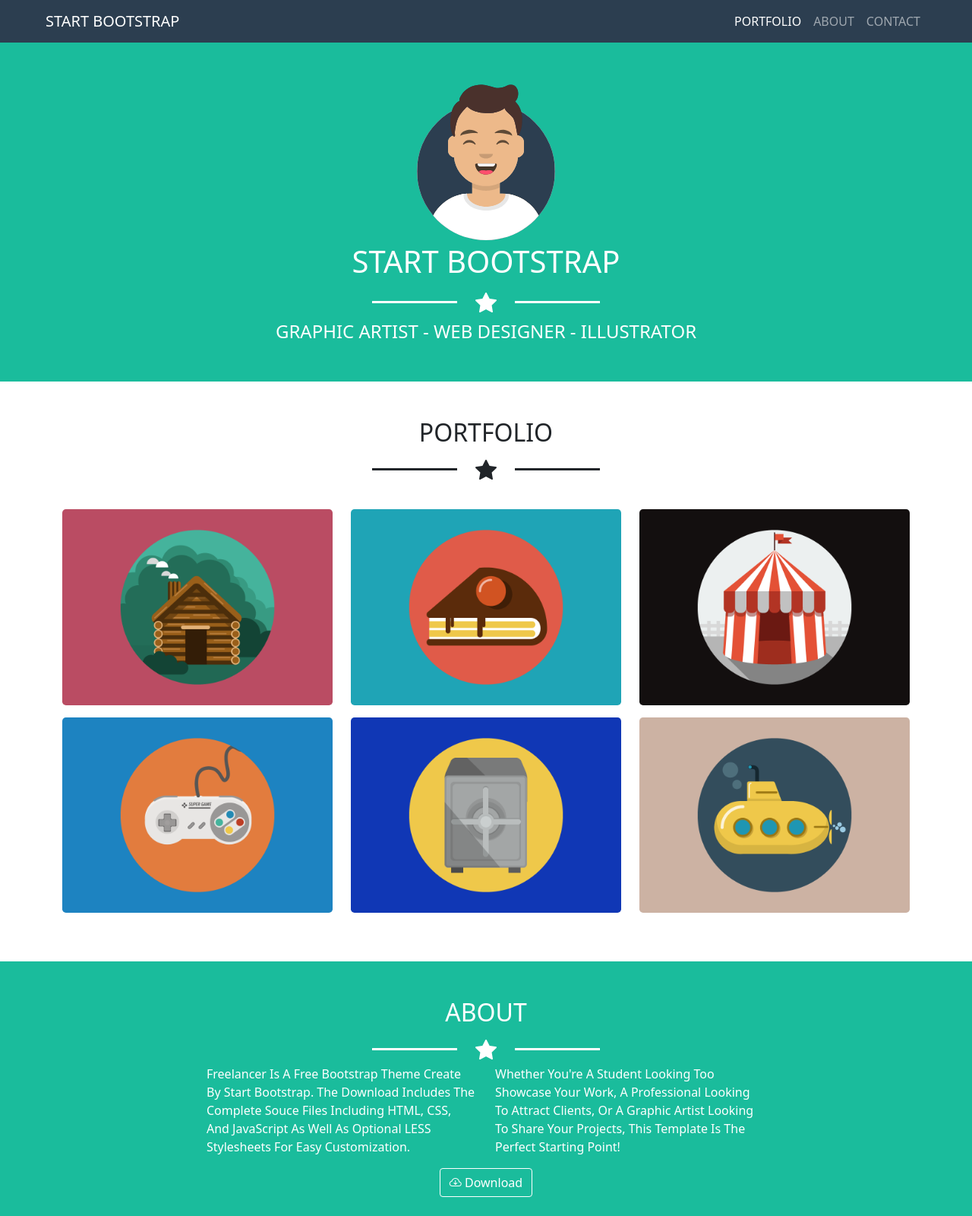
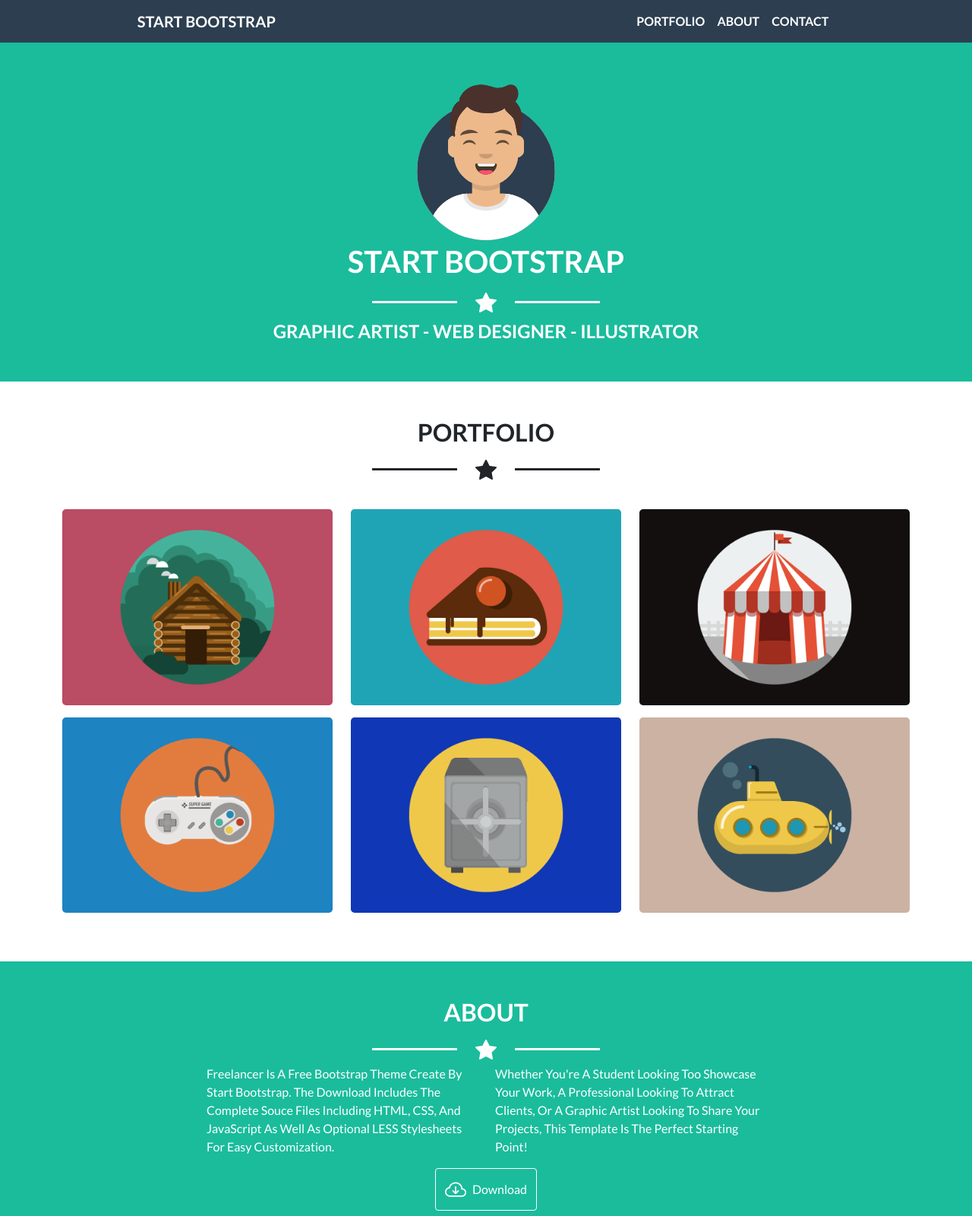
Before and after one commit to FrancescoCina/html-css-bootstrap-freelancer, a plain HTML site: page index.html in a window 1280 px wide. Shown: the top 1600 px of the page at 76% size. Drawn offline with nearby package versions, Linux system fonts and the light colour scheme.

Commit message:
Finito Footer, inseriti attributi font e sistemato tasto button "download"

```diff
--- a/css/style.css
+++ b/css/style.css
@@ -13,17 +13,24 @@
     background-color:#3a546d;
 }
 
-
 .water-green{
     color:#1abc9c;
 }
 
+/* --------------------------- */
 
+body{
+    font-family: 'Lato', sans-serif;
+}
 
+/* RESIZING JUMBOTRON img */
 .jumbotron-image{
    width: 200px;
    height: 200px;
 }
+/* ----------------- */
+
+/* Lines around star */
 
 .right-line{
     height: 3px;
@@ -34,7 +41,9 @@
     height: 3px;
     width: 10%;
 }
+/* --------------- */
 
+/* Resizing img */
 
 .container-img img{
     width: 100%;
@@ -42,25 +51,32 @@
     object-fit: cover;
 }
 
+/* ------------------ */
 
+/* BUTTON STYLE */
 
 .btn-outline-white{
     color: #fff;
     border-color: #fff;
 }
-
-
 .btn-outline-white:hover{
     color: #1abc9c;
     border-color: #1abc9c;
     background-color: #fff;
 }
 
+/* ---------------- */
+
+
+/* FORM */
+
 .form-control{
     border:0;
     border-bottom: 1px solid lightgray;
 }
+/* --------------- */
 
+/* CIRCLE DIV FOR SOCIAL ICONS */
 
 .social-icon{
     border: 1px solid white;
@@ -69,10 +85,11 @@
     position: relative;
     margin-left: 6px;
 }
-
 .fab{
     position: absolute;
     top: 50%;
     left:50%;
     transform: translate(-50% , -50%);
 }
+
+/* --------------------- */
--- a/index.html
+++ b/index.html
@@ -4,15 +4,20 @@
     <meta charset="UTF-8">
     <meta http-equiv="X-UA-Compatible" content="IE=edge">
     <meta name="viewport" content="width=device-width, initial-scale=1.0">
-    <title>Document</title>
+    <title>Start Bootstrap</title>
+    <link rel="preconnect" href="https://fonts.googleapis.com">
+    <link rel="preconnect" href="https://fonts.gstatic.com" crossorigin>
+    <link href="https://fonts.googleapis.com/css2?family=Lato:wght@300;400;700&display=swap" rel="stylesheet">
     <link rel="stylesheet" href="https://cdnjs.cloudflare.com/ajax/libs/font-awesome/5.15.3/css/all.min.css" referrerpolicy="no-referrer" />
     <link rel="stylesheet" href="https://cdn.jsdelivr.net/npm/bootstrap-icons@1.5.0/font/bootstrap-icons.css">
     <link href="https://cdn.jsdelivr.net/npm/bootstrap@5.0.1/dist/css/bootstrap.min.css" rel="stylesheet" integrity="sha384-+0n0xVW2eSR5OomGNYDnhzAbDsOXxcvSN1TPprVMTNDbiYZCxYbOOl7+AMvyTG2x" crossorigin="anonymous">
     <link rel="stylesheet" href="./css/style.css">
 </head>
 <body class="text-uppercase">
-    <header>
-            <nav class="navbar navbar-expand-lg navbar-dark bg-dark-blue px-lg-5">
+    <header class="bg-dark-blue fw-bold">
+            <div class="row">
+                <div class="col-12 offset-lg-1 col-lg-10 justify-content-evenly">
+                    <nav class="navbar navbar-expand-lg navbar-dark px-lg-5">
                         <div class="container-fluid">
                               <a class="navbar-brand" href="#">Start Bootstrap</a>
                               <button class="navbar-toggler" type="button" data-bs-toggle="collapse" data-bs-target="#navbarNav" aria-controls="navbarNav" aria-expanded="false" aria-label="Toggle navigation">
@@ -24,16 +29,18 @@
                                     <a class="nav-link active" aria-current="page" href="#">Portfolio</a>
                                   </li>
                                   <li class="nav-item">
-                            <a class="nav-link" href="#">About</a>
+                                    <a class="nav-link text-white" href="#">About</a>
                                   </li>
                                   <li class="nav-item">
-                            <a class="nav-link" href="#">Contact</a>
+                                    <a class="nav-link text-white" href="#">Contact</a>
                                   </li>
 
                                 </ul>
                               </div>
                         </div>
                     </nav>
+                </div>
+            </div>
     </header>
 
     <section id="jumbotron" class="bg-water-green">
@@ -44,14 +51,14 @@
                         <img src="./img/avatar.svg" alt="Avatar">
                     </figure>
                 </div>
-                <div class="col-12 d-flex justify-content-center"><h1>Start Bootstrap</h1></div>
+                <div class="col-12 d-flex justify-content-center"><h1 class="fw-bold">Start Bootstrap</h1></div>
                 <div class="col-12 d-flex justify-content-center align-items-center">
                     <div class="left-line bg-white"></div>
                     <i class="bi bi-star-fill px-4 fs-3"></i>
                     <div class="right-line bg-white"></div>
                 </div>
                 <div class="col-12 d-flex justify-content-center">
-                    <div class="description-profile fs-4">Graphic Artist - Web Designer - Illustrator</div>
+                    <div class="description-profile fs-4 fw-bold">Graphic Artist - Web Designer - Illustrator</div>
                 </div>
             </div>
         </div>
@@ -59,7 +66,7 @@
         <section id="portfolio">
             <div class="container container-md container-lg my-5">
                 <div class="row">
-                    <div class="col-12 d-flex justify-content-center"><h2>Portfolio</h2></div>
+                    <div class="col-12 d-flex justify-content-center"><h2 class="fw-bold">Portfolio</h2></div>
                 </div>
                 <div class="row">
                     <div class="col-12 d-flex justify-content-center align-items-center">
@@ -110,7 +117,7 @@
             <div class="container container-md container-lg">
                 <div class="row">
                     <div class="col-12 d-flex justify-content-center">
-                        <h2>About</h2>
+                        <h2 class="fw-bold">About</h2>
                     </div>
                 </div>
                 <div class="row">
@@ -126,8 +133,8 @@
                 </div>
                 <div class="row">
                     <div class="col-12 d-flex justify-content-center">
-                        <button type="button" class="btn btn-outline-white">
-                            <i class="bi bi-cloud-arrow-down"></i>
+                        <button type="button" class="btn btn-outline-white align-middle d-flex align-items-center">
+                            <i class="bi bi-cloud-arrow-down fs-3 pe-2"></i>
                             Download
                         </button>
                     </div>
@@ -137,7 +144,7 @@
         <section id="contact">
             <div class="container container-md container-lg my-5">
                 <div class="row">
-                    <div class="col-12 d-flex justify-content-center"><h2>Contact Me</h2></div>
+                    <div class="col-12 d-flex justify-content-center"><h2 class="fw-bold">Contact Me</h2></div>
                 </div>
                 <div class="row">
                     <div class="col-12 d-flex justify-content-center align-items-center">
@@ -148,7 +155,7 @@
                 </div>
                 <div class="row">
                     <div class="col-12 offset-md-2 col-md-8">
-                        <form class="text-capitalize">
+                        <form class="text-capitalize fw-bold">
                             <div class="mb-3">
                               <label for="name" class="form-label">Name</label>
                               <input type="text" class="form-control" id="name" name="name">
@@ -178,7 +185,7 @@
     <footer class="text-white">
         <div class="container-fluid bg-footer-top-blue">
             <div class="container container-md container-lg my-5">
-                <div class="row align-items-center py-5">
+                <div class="row align-items-center py-5 fw-bold">
                     <div class="col-12 col-md-4 text-center">
                         <h4>Location</h4>
                         <p class="text-capitalize">2215 John Daniel Drive Clark, MO 54243</p>
@@ -209,7 +216,7 @@
             </div>
                 <div class="row credits bg-dark-blue">
                     <div class="col-12">
-                        <h6>Copyright Your Website 2019</h6>
+                        <h6 class="text-capitalize d-flex justify-content-center align-items-center py-3">Copyright <i class="far fa-copyright px-1"></i> Your Website 2019</h6>
                     </div>
                 </div>
 
```
Lines whose indentation alone changed are shown as unchanged.
